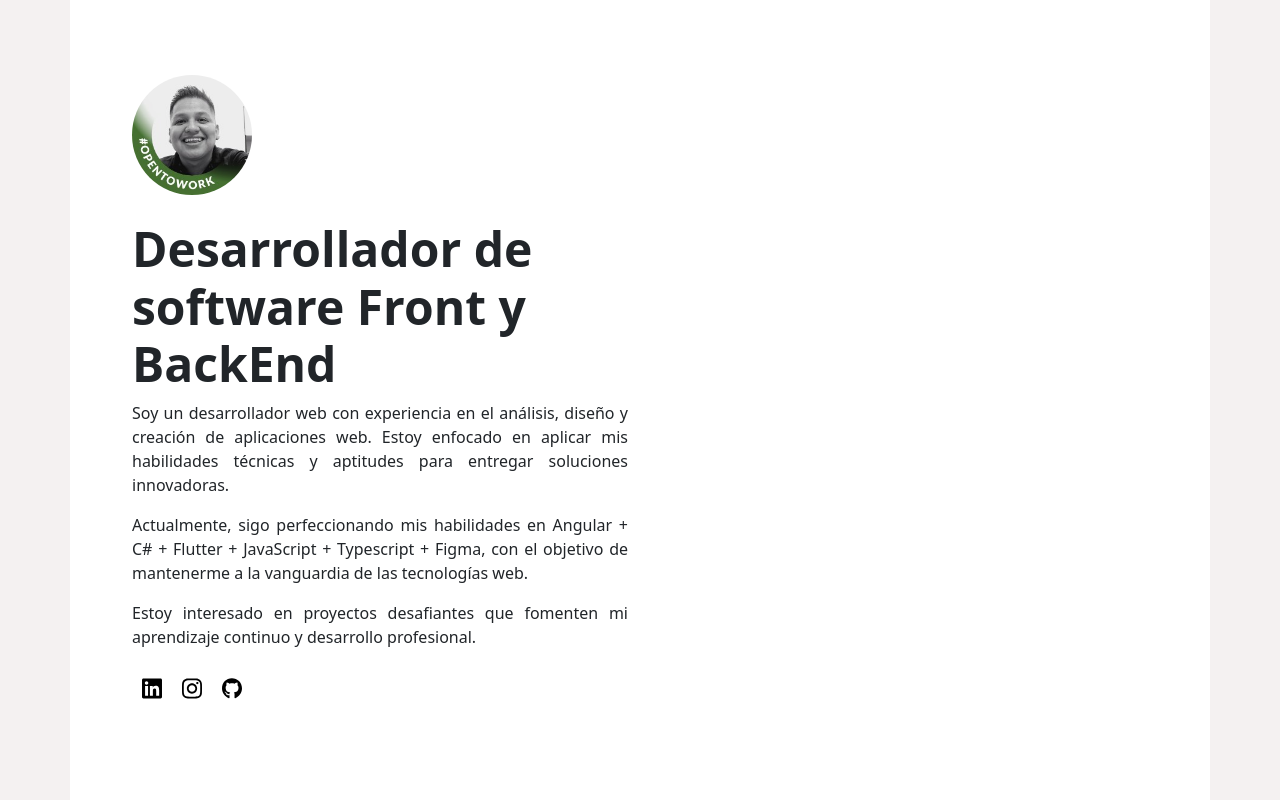
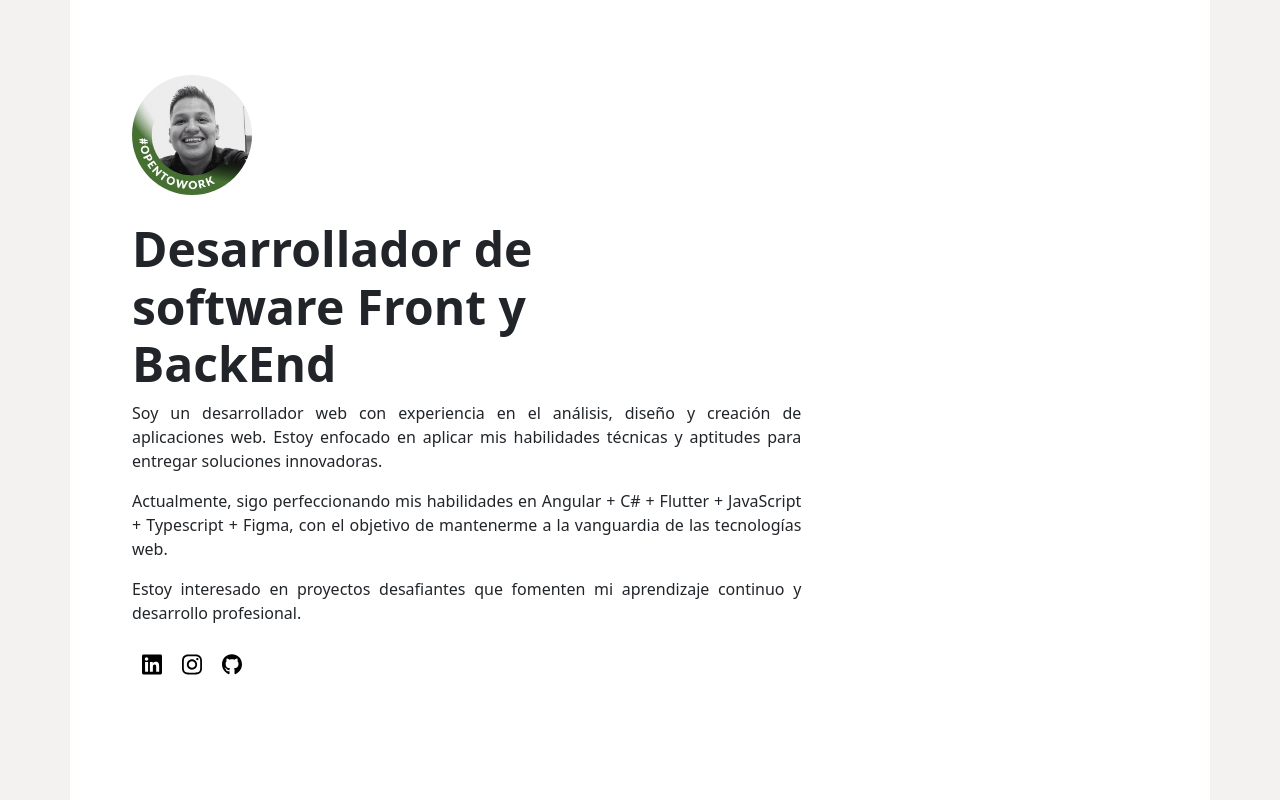
Before and after one commit to Teerk/elbuenantonio, a plain HTML site: page index.html in a window 1280 px wide. Shown: the top 800 px of the page. Drawn offline with nearby package versions, Linux system fonts and the light colour scheme.

Commit message:
Actualización de paginas boss

```diff
--- a/index.html
+++ b/index.html
@@ -56,7 +56,7 @@
             </div>
             <div class="container">
                 <div class="row">
-                    <div class="col-xsm-12 col-sm-12 col-md-6 col-lg-6" style="text-align: justify;">
+                    <div class="col-xsm-12 col-sm-12 col-md-8 col-lg-8" style="text-align: justify;">
                         <p>Soy un desarrollador web con experiencia en el análisis, diseño y creación de
                             aplicaciones web. Estoy enfocado en aplicar mis habilidades técnicas y aptitudes para
                             entregar soluciones innovadoras.
```
